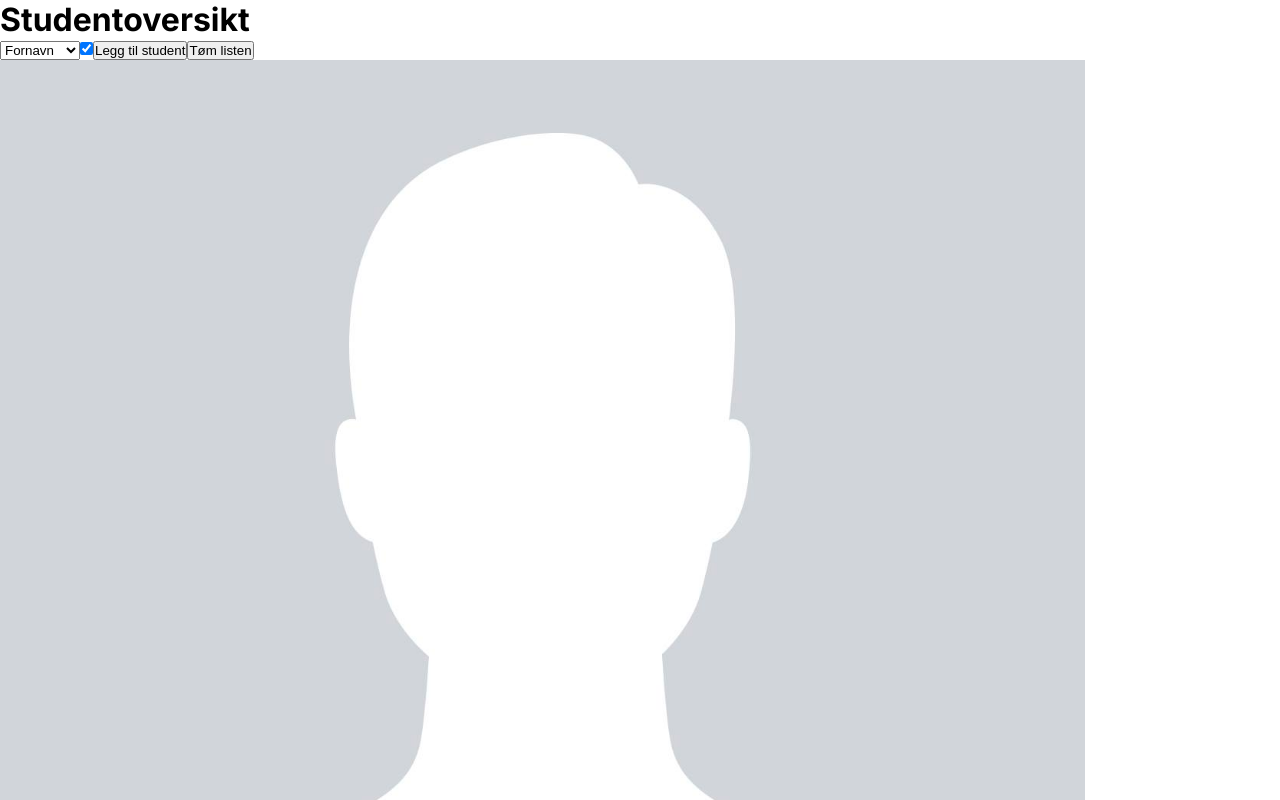
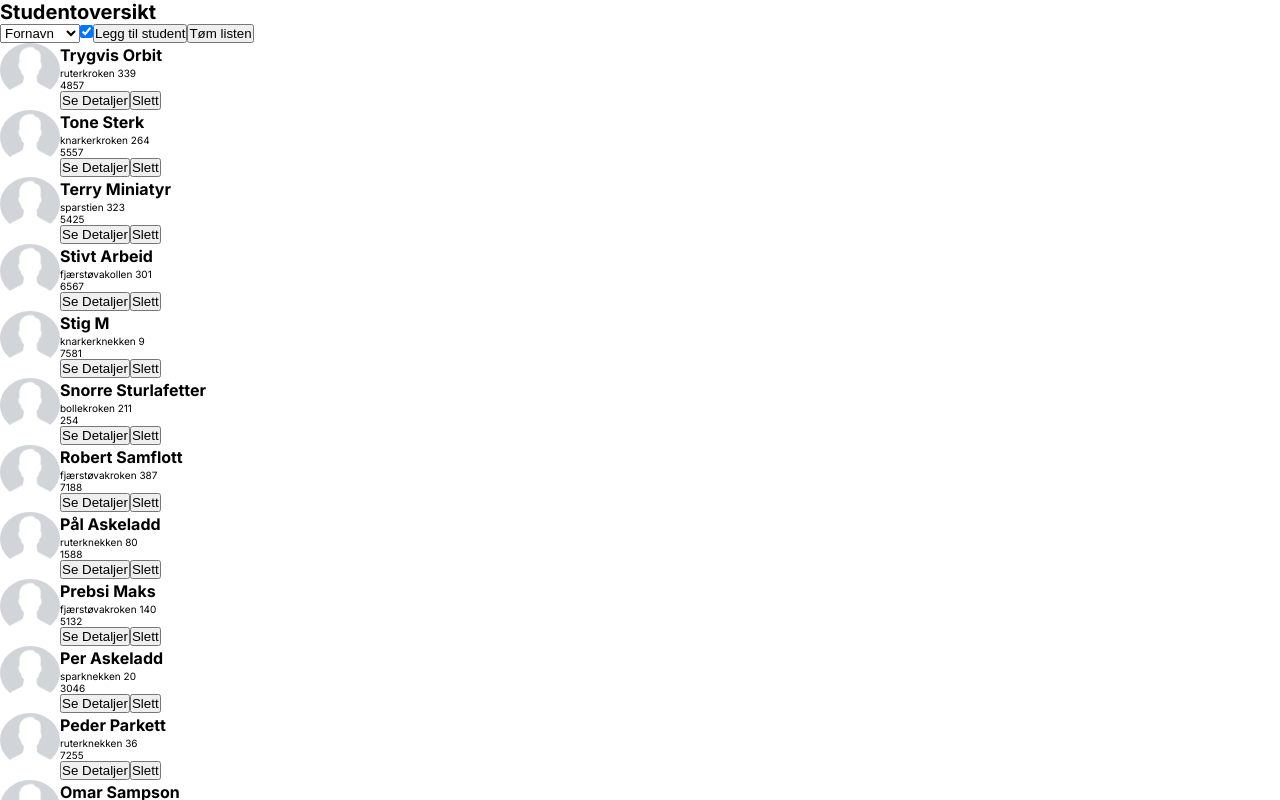
Before and after one commit to sikv007/students, a React (Create React App) app: page / in a window 1280 px wide. Shown: the top 800 px of the page. Built offline with nearby package versions, Linux system fonts and the light colour scheme.

Commit message:
add main styles

```diff
--- /dev/null
+++ b/src/assets/sass/_mixins.scss
@@ -0,0 +1,61 @@
+// Font
+
+@mixin alfa {
+  font-size: 1.4rem;
+  line-height: 2rem;
+}
+
+@mixin bravo {
+  font-size: 1.6rem;
+  line-height: 2.4rem;
+}
+
+@mixin charlie {
+  font-size: 1.8rem;
+  line-height: 2.8rem;
+}
+
+@mixin delta {
+  font-size: 2.1rem;
+  line-height: 2.8rem;
+}
+
+@mixin echo {
+  font-size: 2.4rem;
+  line-height: 3.2rem;
+}
+
+@mixin foxtrot {
+  font-size: 2.8rem;
+  line-height: 3.2rem;
+}
+
+@mixin golf {
+  font-size: 3.2rem;
+  line-height: 3.6rem;
+}
+
+@mixin hotel {
+  font-size: 3.5rem;
+  line-height: 4rem;
+}
+
+@mixin india {
+  font-size: 3.9rem;
+  line-height: 4.4rem;
+}
+
+@mixin juliet {
+  font-size: 4.2rem;
+  line-height: 4.8rem;
+}
+
+@mixin kilo {
+  font-size: 4.8rem;
+  line-height: 5.6rem;
+}
+
+@mixin kilo {
+  font-size: 5.4rem;
+  line-height: 6rem;
+}
--- a/src/assets/sass/_variables.scss
+++ b/src/assets/sass/_variables.scss
@@ -0,0 +1,16 @@
+$primary: #32007d;
+$primary-shade: #231932;
+$primary-tint: #c8afff;
+$dark: #0c1222;
+$light: #cbced5;
+$grey: #979caa;
+
+$_3XS: 0.2rem;
+$_2XS: 0.4rem;
+$_XS: 0.8rem;
+$_S: 1.6rem;
+$_M: 2.4rem;
+$_L: 3.2rem;
+$_XL: 4.8rem;
+$_2XL: 6.4rem;
+$_3XL: 12.8rem;
--- a/src/assets/sass/main.scss
+++ b/src/assets/sass/main.scss
@@ -1,9 +1,15 @@
 @import url('https://fonts.googleapis.com/css2?family=Inter:wght@400;500;700&display=swap');
+@import 'mixins';
+@import 'variables';
 
 * {
   margin: 0;
   padding: 0;
   box-sizing: border-box;
+}
+
+html {
+  font-size: 62.5%;
 }
 
 body {
--- a/src/components/Student/StudentImage.js
+++ b/src/components/Student/StudentImage.js
@@ -1,6 +1,9 @@
 import image from '../../assets/img/profile.png';
+import classes from './StudentImage.module.scss';
 
 const StudentImage = (props) => {
-  return <img src={image} alt={props.alt}></img>;
+  return (
+    <img src={image} className={classes['student-image']} alt={props.alt}></img>
+  );
 };
 export default StudentImage;
--- /dev/null
+++ b/src/components/Student/StudentImage.module.scss
@@ -0,0 +1,6 @@
+@import '../../assets/sass/main.scss';
+
+.student-image {
+  width: 100%;
+  border-radius: 50%;
+}
--- a/src/components/Student/StudentItem.js
+++ b/src/components/Student/StudentItem.js
@@ -5,6 +5,7 @@ import StudentDetails from './StudentDetails';
 import Modal from '../UI/Modal';
 import { useState } from 'react';
 import StudentImage from './StudentImage';
+import classes from './StudentItem.module.scss';
 
 const StudentItem = (props) => {
   const { first_name, last_name, postal_code, address } = props.student;
@@ -27,8 +28,11 @@ const StudentItem = (props) => {
           <StudentDetails student={props.student} />
         </Modal>
       )}
-      <article>
+      <article className={classes['student-item']}>
+        <div className={classes['student-item__image']}>
           <StudentImage alt={first_name} />
+        </div>
+        <div className={classes['student-item__text']}>
           <h3>
             {first_name} {last_name}
           </h3>
@@ -36,6 +40,7 @@ const StudentItem = (props) => {
           <p>{postal_code}</p>
           <Button title='Se Detaljer' onClick={toggleDetailsHandler}></Button>
           <Button title='Slett' onClick={removeStudentHandler} />
+        </div>
       </article>
     </>
   );
--- /dev/null
+++ b/src/components/Student/StudentItem.module.scss
@@ -0,0 +1,15 @@
+@import '../../assets/sass/main.scss';
+
+.student-item {
+  display: flex;
+
+  &__image {
+    width: 6rem;
+  }
+
+  &__text {
+    h3 {
+      @include bravo;
+    }
+  }
+}
```
Lines whose indentation alone changed are shown as unchanged.
